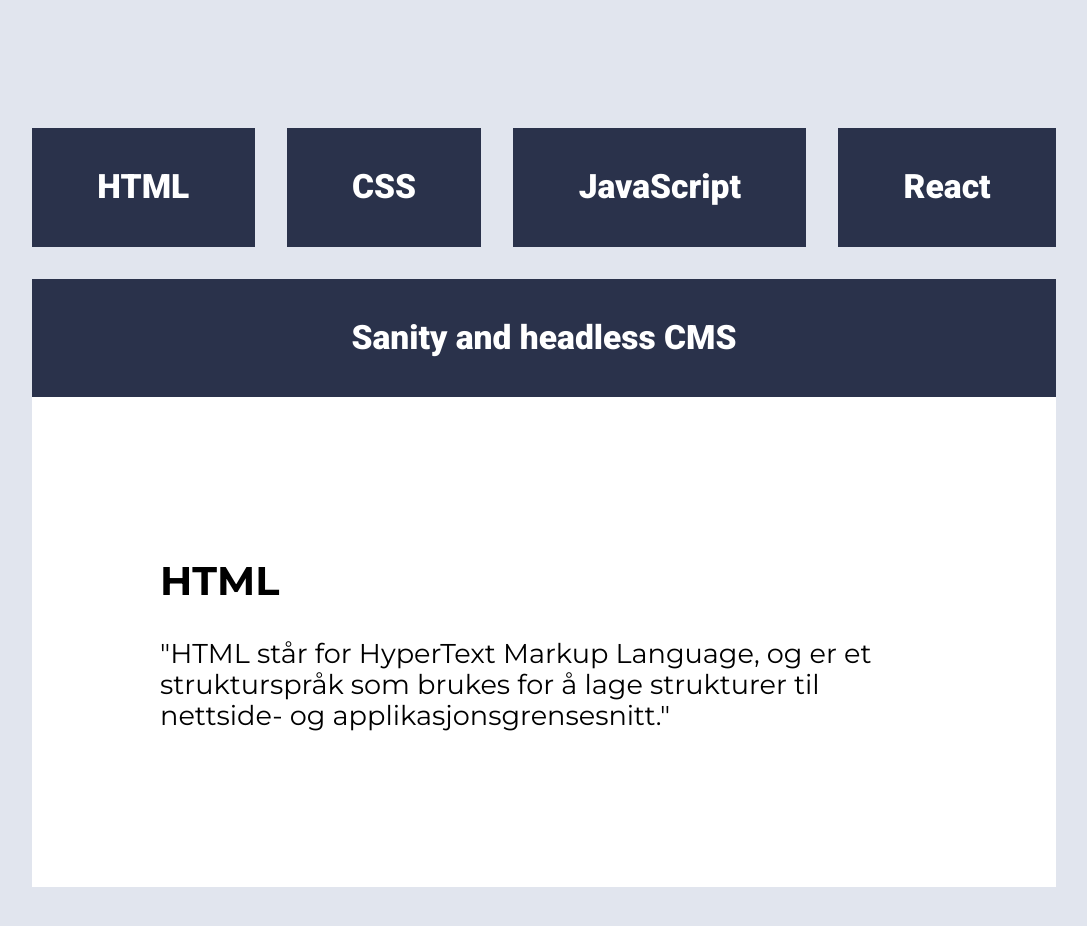
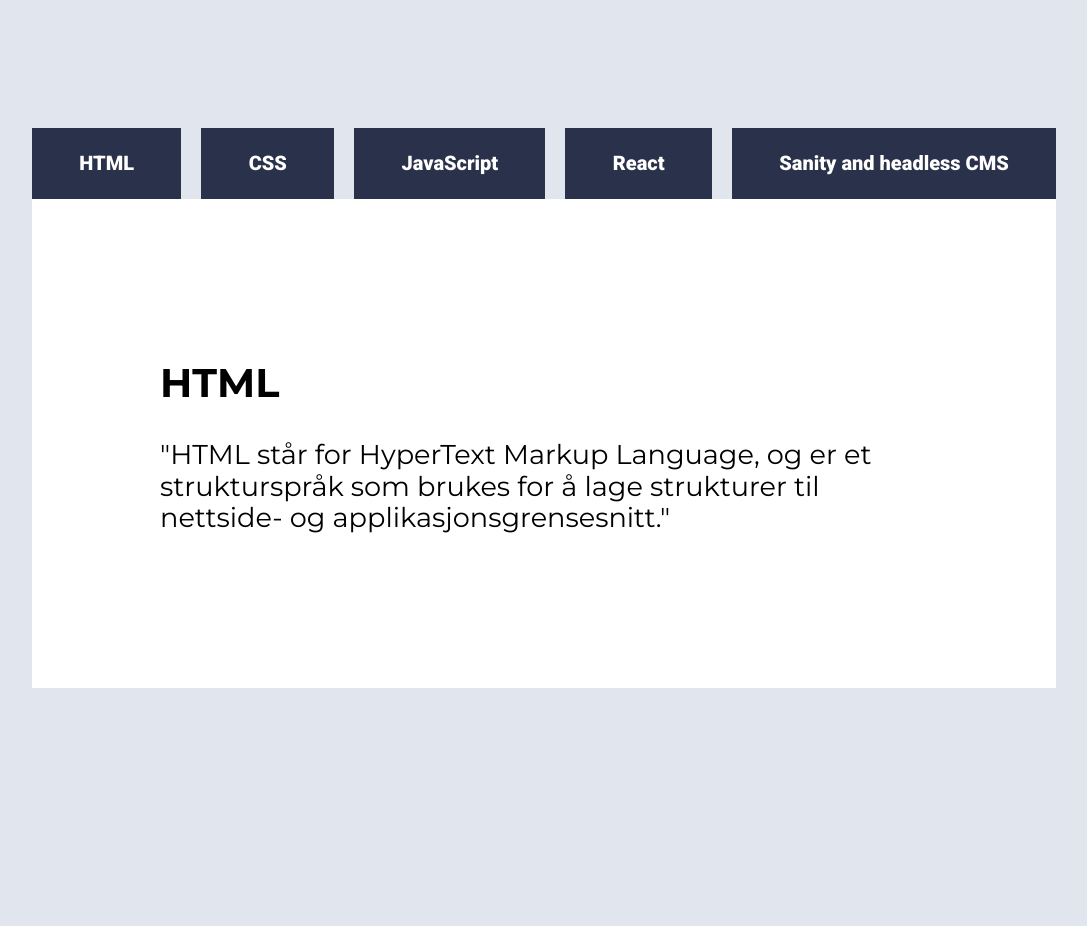
Before and after one commit to mathildeolesen/uin24ak2_resource_layout_OLESEN, a plain HTML site: page index.html in a window 1280 px wide. Shown: the whole page, without its empty margins (96-1183 px from the left). After the commit the page ends 816 px from the top, so only its background shows below. Drawn offline with nearby package versions, Linux system fonts and the light colour scheme.

Commit message:
Forsøk på å tilpasse/generalisere proporsjonene for mindre skjermer
Første forsøk ble gjort på stasjonær, 32", mens denne committen er gjort på macbook 13".

```diff
--- a/css/style.css
+++ b/css/style.css
@@ -39,7 +39,7 @@ nav ul {
     padding: 0;
     list-style-type: none;
     display: flex;
-    gap: 2rem;
+    gap: 20px;
     margin: 0;
     flex-wrap: wrap; /* Når hele vinduet blir mindre, så wrappes elementene ut på flere linjer */
     /* Dette fikser at elementer oser ut av maxbredden satt "container", når det ikke er noe mer rom i elementet å skvise sammen */
@@ -56,11 +56,11 @@ nav a {
     flex-grow: 1; /* Hver meny utvider seg ut i den ledige plassen rundt */
 	display: inline-block;
 	background-color: var(--navy);
-	padding: 2.5rem;
+	padding: 1.5rem 1rem;
     text-align: center;
 	color: var(--white);
 	text-decoration: none;
-	font-size: 2.1rem;
+	font-size: 20px;
 	font-weight: 900;
 }
 
```
Also changed, not shown: 1 other file.
